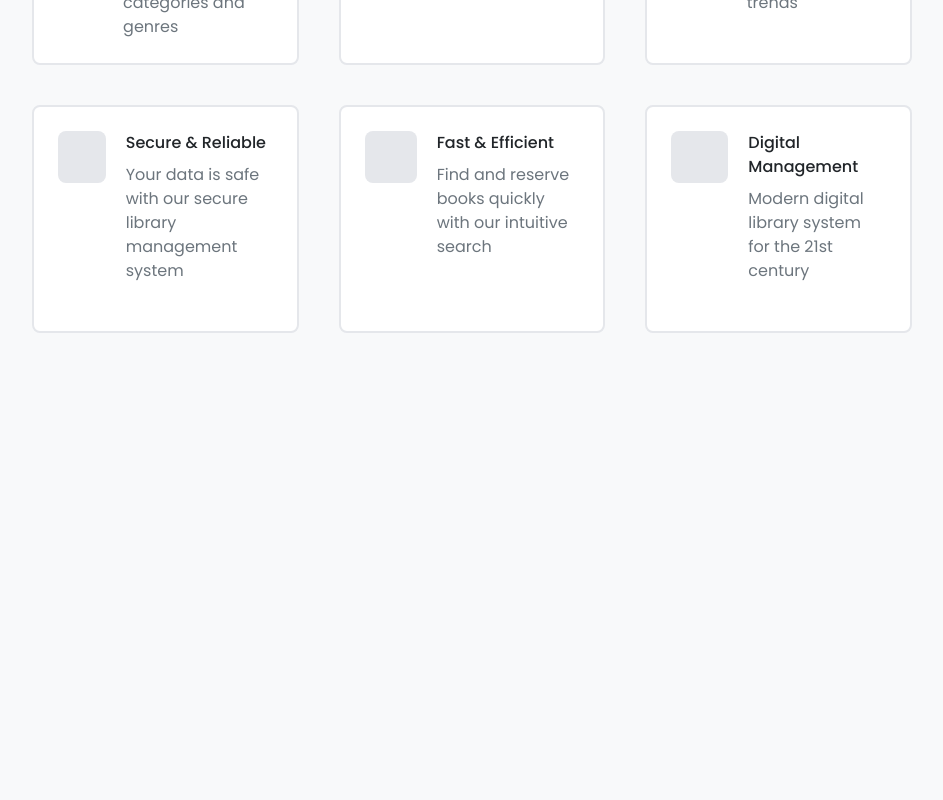
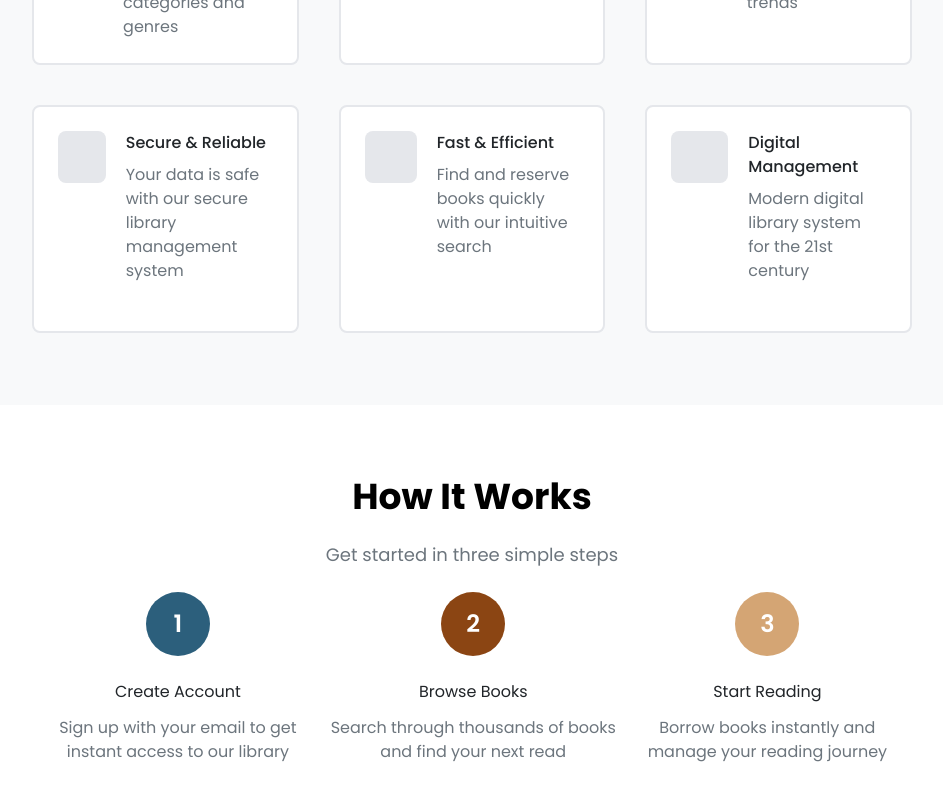
Before and after one commit to hiendat04/ez-lib, a Next.js app: page / in a window 1280 px wide. Shown: the part 2544-3344 px from the top of the page, without its empty margins (168-1111 px from the left). Before the commit the page ends 2949 px from the top, so only its background shows below. Built offline with nearby package versions, Linux system fonts and the light colour scheme; some icons are missing.

Commit message:
Finish How It Works section

```diff
--- a/app/page.tsx
+++ b/app/page.tsx
@@ -11,6 +11,7 @@ import { BarChart } from "@mui/icons-material";
 import GppGoodIcon from "@mui/icons-material/GppGood";
 import BoltIcon from "@mui/icons-material/Bolt";
 import LibraryBooksIcon from "@mui/icons-material/LibraryBooks";
+import StepCard from "@/components/landing/StepCard";
 export default function Home() {
   // Mock data for featured books
   // TODO: Replace with real data from backend
@@ -116,6 +117,25 @@ export default function Home() {
       description: "Modern digital library system for the 21st century",
     },
   ];
+
+  const steps = [
+    {
+      step: 1,
+      stepName: "Create Account",
+      stepDetails:
+        "Sign up with your email to get instant access to our library",
+    },
+    {
+      step: 2,
+      stepName: "Browse Books",
+      stepDetails: "Search through thousands of books and find your next read",
+    },
+    {
+      step: 3,
+      stepName: "Start Reading",
+      stepDetails: "Borrow books instantly and manage your reading journey",
+    },
+  ];
   return (
     <>
       <PublicHeader />
@@ -165,6 +185,24 @@ export default function Home() {
           ))}
         </div>
       </FeatureLayout>
+
+      {/* How It Works */}
+      <FeatureLayout background="bg-white">
+        <FeatureTitle
+          title="How It Works"
+          subtitle="Get started in three simple steps"
+        />
+        <div className="flex justify-between">
+          {steps.map((step) => (
+            <StepCard
+              key={step.id}
+              step={step.step}
+              stepName={step.stepName}
+              stepDetails={step.stepDetails}
+            />
+          ))}
+        </div>
+      </FeatureLayout>
     </>
   );
 }
--- /dev/null
+++ b/components/landing/StepCard.tsx
@@ -0,0 +1,29 @@
+import { StepCardProps } from "@/types/StepCardProps";
+
+const StepCard = ({ step, stepName, stepDetails }: StepCardProps) => {
+  let bgColor;
+  switch (step) {
+    case 1:
+      bgColor = "bg-primary";
+      break;
+    case 2:
+      bgColor = "bg-secondary";
+      break;
+    case 3:
+      bgColor = "bg-accent";
+      break;
+  }
+  return (
+    <div className="text-center">
+      <div
+        className={`mb-6 inline-flex h-16 w-16 items-center justify-center rounded-full ${bgColor} text-white`}
+        style={{ fontSize: "1.5rem", fontWeight: 600 }}
+      >
+        {step}
+      </div>
+      <h3 className="mb-3">{stepName}</h3>
+      <p className="text-primary-light">{stepDetails}</p>
+    </div>
+  );
+};
+export default StepCard;
--- /dev/null
+++ b/types/StepCardProps.tsx
@@ -0,0 +1,5 @@
+export interface StepCardProps {
+  step: number;
+  stepName: string;
+  stepDetails: string;
+}
```
